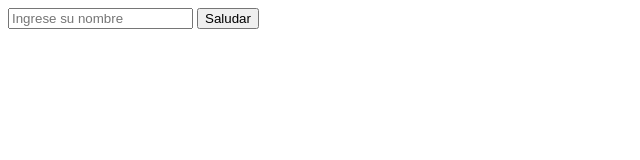
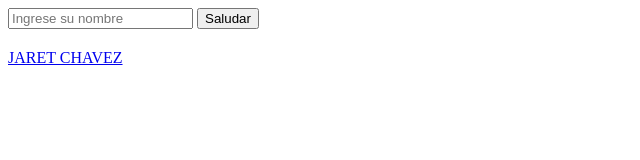
Before and after one commit to giancarlosbarbozan/proyecto-js, a plain HTML site: page index.html in a window 1280 px wide. Shown: the whole page, without its empty margins (0-640 px from the left). Drawn offline with Linux system fonts and the light colour scheme.

Commit message:
modifique el index.html colocandole un enlace

```diff
--- a/index.html
+++ b/index.html
@@ -11,6 +11,7 @@
     <button id="btnSaludar" onclick="registrar()">Saludar</button>
     <h2 id="mensaje"></h2>
 
+    <a href="#"> JARET CHAVEZ</a>
 
     <script src="js/ejercicio-1.js"></script>
 
```
